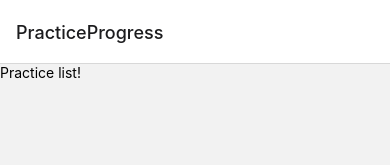
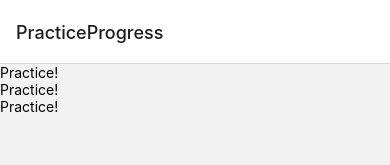
Before and after one commit to KlemenCsharp/PracticeProgress, a React Native app: screen /PracticeProgress in a window 390 px wide. Shown: the top 165 px of the page. Built offline with nearby package versions, Linux system fonts and the light colour scheme.

Commit message:
#1 - Created flat list of practices with dummy data

```diff
--- a/components/PracticeList.tsx
+++ b/components/PracticeList.tsx
@@ -1,9 +1,26 @@
-import {View, Text} from "react-native";
+import {View, Text, FlatList} from "react-native";
+import Practice from "./Practice";
+import practice from "./Practice";
+
+const DATA = [
+    {
+        id: 'bd7acbea-c1b1-46c2-aed5-3ad53abb28ba',
+        title: 'First Item',
+    },
+    {
+        id: '3ac68afc-c605-48d3-a4f8-fbd91aa97f63',
+        title: 'Second Item',
+    },
+    {
+        id: '58694a0f-3da1-471f-bd96-145571e29d72',
+        title: 'Third Item',
+    },
+];
 
 function PracticeList() {
     return (
         <View>
-            <Text>Practice list!</Text>
+            <FlatList data={DATA} renderItem={({practice}) => <Practice />} keyExtractor={practice.id} />
         </View>
     )
 }
```
